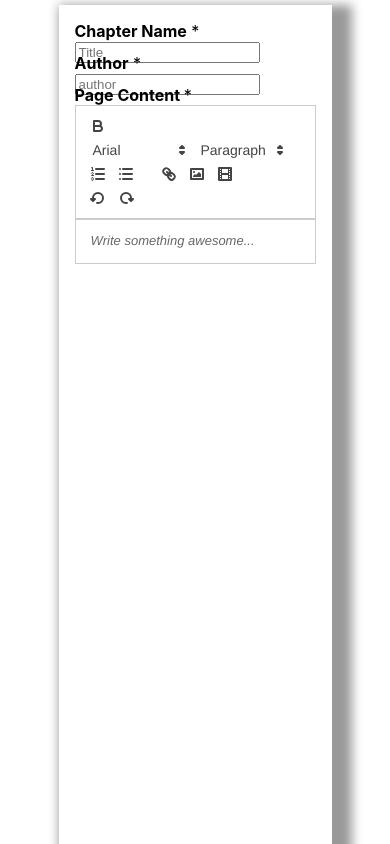
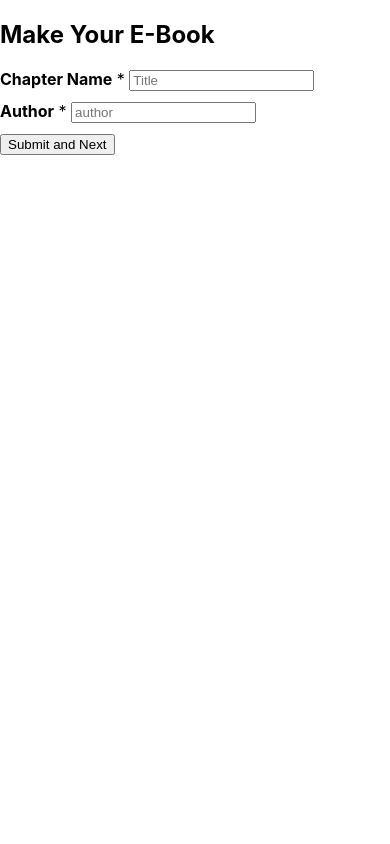
Before and after one commit to nbhattacharya08/V-book-React-Quill-Testing, a React (Create React App) app: page / in a window 390 px wide. Shown: the top 844 px of the page. Built offline with nearby package versions, Linux system fonts and the light colour scheme.

Commit message:
added responsive design

```diff
--- a/package.json
+++ b/package.json
@@ -9,6 +9,8 @@
     "react": "^18.2.0",
     "react-dom": "^18.2.0",
     "react-quill": "^2.0.0",
+    "react-router": "^6.4.2",
+    "react-router-dom": "^6.4.2",
     "react-scripts": "5.0.1",
     "web-vitals": "^2.1.4"
   },
--- a/src/App.css
+++ b/src/App.css
@@ -3,8 +3,33 @@
 }
 
 .row {
-  width: 70%;
+  width: 35%;
   margin: auto;
+  color: white;
+}
+.font-weight-bold {
+  color: black;
+}
+.edditorToolbar {
+  display: flex;
+  justify-content: space-between;
+}
+.ql-formats {
+  display: flex;
+  justify-content: space-between;
+}
+.ql-formats > button {
+  font-size: 1px;
+}
+@media screen and (max-width: 550px) {
+  .row {
+    width: 100%;
+  }
+}
+@media screen and (min-width: 551px) and (max-width: 1100px) {
+  .row {
+    width: 70%;
+  }
 }
 .form-group {
   height: 32px;
@@ -13,16 +38,22 @@
 .chapter_name > label {
   width: 30%;
 }
-
+/* .ql-editor {
+  height: 100vh;
+} */
 .update__forms {
   background-color: #fff;
   box-shadow: 10px 10px 10px 10px rgba(0, 0, 0, 0.4);
-  margin-top: 2%;
+  /* border: 1px solid rgb(56, 55, 55); */
+  margin: 4%;
   padding: 16px;
+  border-radius: 4px;
 }
 
 .editor {
   height: 140vh;
+  border: 1px dotted rgba(0, 0, 0, 0.4);
+  background-color: rgba(0, 0, 0, 0.4);
 }
 /* .ql-blank {
   border-bottom: none;
--- a/src/App.js
+++ b/src/App.js
@@ -3,6 +3,7 @@ import ReactQuill from 'react-quill';
 import 'react-quill/dist/quill.snow.css';
 import EditorToolbar, { modules, formats } from "./EdditorToolbar";
 import "./App.css"
+import Home from "./Home";
 
 function App() {
 
@@ -27,7 +28,7 @@ function App() {
   const ondescription = (value) => {
     console.log(value);
     let totalHeight = (document.getElementsByClassName("quill")[0].clientHeight);
-    if (height > 900) {
+    if (height > 800) {
       window.alert("You have reached the max word-limit");
     }
     console.log(totalHeight);
@@ -65,13 +66,13 @@ function App() {
 
   return (
     <>
-
+      {/* <Home /> */}
       <div className="App">
         <div className="container">
           <div className="row">
             <form onSubmit={addDetails} className="update__forms">
               <div className="form-row">
-                <div className="chapter_name form-group col-md-12 ">
+                {/* <div className="chapter_name form-group col-md-12 ">
                   <label className="font-weight-bold"><strong> Chapter Name</strong> <span className="required"> * </span> </label>
                   <input type="text" name="title" value={userInfo.title} onChange={onChangeValue} className="form-control" placeholder="Title" required />
                 </div>
@@ -79,7 +80,7 @@ function App() {
                   <label className="font-weight-bold"><strong>Author</strong>  <span className="required"> * </span> </label>
                   <input type="text" name="author" value={userInfo.author} onChange={onChangeValue} className="form-control" placeholder="author" required />
                 </div>
-                <div className="clearfix"></div>
+                <div className="clearfix"></div> */}
 
                 {/* Controlling its height */}
                 <div className="editor form-group col-md-12 ">
--- a/src/EdditorToolbar.js
+++ b/src/EdditorToolbar.js
@@ -101,9 +101,9 @@ export const QuillToolbar = (props) => {
                     <button className="ql-bold" />
                 </span>
                 <span className="ql-formats">
-                    <select className="ql-font">
+                    {/* <select className="ql-font">
                         <option value="arial" > Arial </option>
-                    </select>
+                    </select> */}
                     {/* <select className="ql-size">
                         <option value="extra-small">Extra Small</option>
                         <option value="small">Small</option>
@@ -111,12 +111,12 @@ export const QuillToolbar = (props) => {
                         <option value="large">Large</option>
                     </select> */}
                     <select className="ql-header">
-                        <option value="1">Heading 1</option>
-                        <option value="2">Heading 2</option>
-                        <option value="3">Heading 3</option>
-                        <option value="4">Heading 4</option>
-                        <option value="5">Heading 5</option>
-                        <option value="6">Heading 6</option>
+                        {/* <option value="1">Heading 1</option> */}
+                        {/* <option value="2">Heading 2</option> */}
+                        <option value="3">Heading </option>
+                        <option value="4">Sub-Heading </option>
+                        {/* <option value="5">Heading 5</option> */}
+                        {/* <option value="6">Heading 6</option> */}
                         <option value="" selected>Paragraph</option>
                     </select>
                 </span>
@@ -138,7 +138,7 @@ export const QuillToolbar = (props) => {
                 <span className="ql-formats">
                     <button className="ql-link" />
                     <button className="ql-image" />
-                    <a><button className="ql-video" /></a>
+                    {/* <a><button className="ql-video" /></a> */}
                     {/* <button className="q1-audio" /> */}
                 </span>
                 {/* <span className="ql-formats">
@@ -146,14 +146,14 @@ export const QuillToolbar = (props) => {
                     <button className="ql-code-block" />
                     <button className="ql-clean" />
                 </span> */}
-                <span className="ql-formats">
+                {/* <span className="ql-formats">
                     <button className="ql-undo">
                         <CustomUndo />
                     </button>
                     <button className="ql-redo">
                         <CustomRedo />
                     </button>
-                </span>
+                </span> */}
             </div>
         }
     </>)
--- /dev/null
+++ b/src/Home.js
@@ -0,0 +1,45 @@
+import React, { useState } from 'react';
+import { useNavigate, Link } from "react-router-dom"
+
+function Home() {
+    const navigate = useNavigate();
+    const [values, setValues] = useState({
+        title: "",
+        author: ""
+    })
+    const onChangeValue = (e) => {
+        // console.log(e.target.value);
+        console.log(values);
+        setValues({
+            ...values,
+            [e.target.name]: e.target.value
+        });
+    }
+    const submit = (e) => {
+        e.preventDefault();
+
+    }
+    return (
+        <div className='home'>
+            <h2>Make Your E-Book</h2>
+            <form>
+
+
+                <div className="chapter_name form-group col-md-12 ">
+                    <label className="font-weight-bold"><strong> Chapter Name</strong> <span className="required"> * </span> </label>
+                    <input type="text" name="title" onChange={onChangeValue} className="form-control" placeholder="Title" required />
+                </div>
+                <div className="form-group col-md-12">
+                    <label className="font-weight-bold"><strong>Author</strong>  <span className="required"> * </span> </label>
+                    <input type="text" name="author" onChange={onChangeValue} className="form-control" placeholder="author" required />
+                </div>
+                {/* <div className="clearfix"></div> */}
+                <Link to="/newbook">
+                    <button type='submit' onSubmit={submit}>Submit and Next</button>
+                </Link>
+            </form>
+        </div>
+    )
+}
+
+export default Home;
--- a/src/index.js
+++ b/src/index.js
@@ -3,11 +3,19 @@ import ReactDOM from 'react-dom/client';
 import './index.css';
 import App from './App';
 import reportWebVitals from './reportWebVitals';
+import { BrowserRouter, Routes, Route } from "react-router-dom";
+import Home from './Home';
 
 const root = ReactDOM.createRoot(document.getElementById('root'));
 root.render(
   <React.StrictMode>
-    <App />
+    <BrowserRouter>
+      <Routes>
+        <Route path="/newbook" element={<App />} />
+        <Route path="/" element={<Home />} />
+      </Routes>
+      {/* <App />? */}
+    </BrowserRouter>
   </React.StrictMode>
 );
 
```
Also changed, not shown: 1 other file (tests, documents, lock files or other folders).
